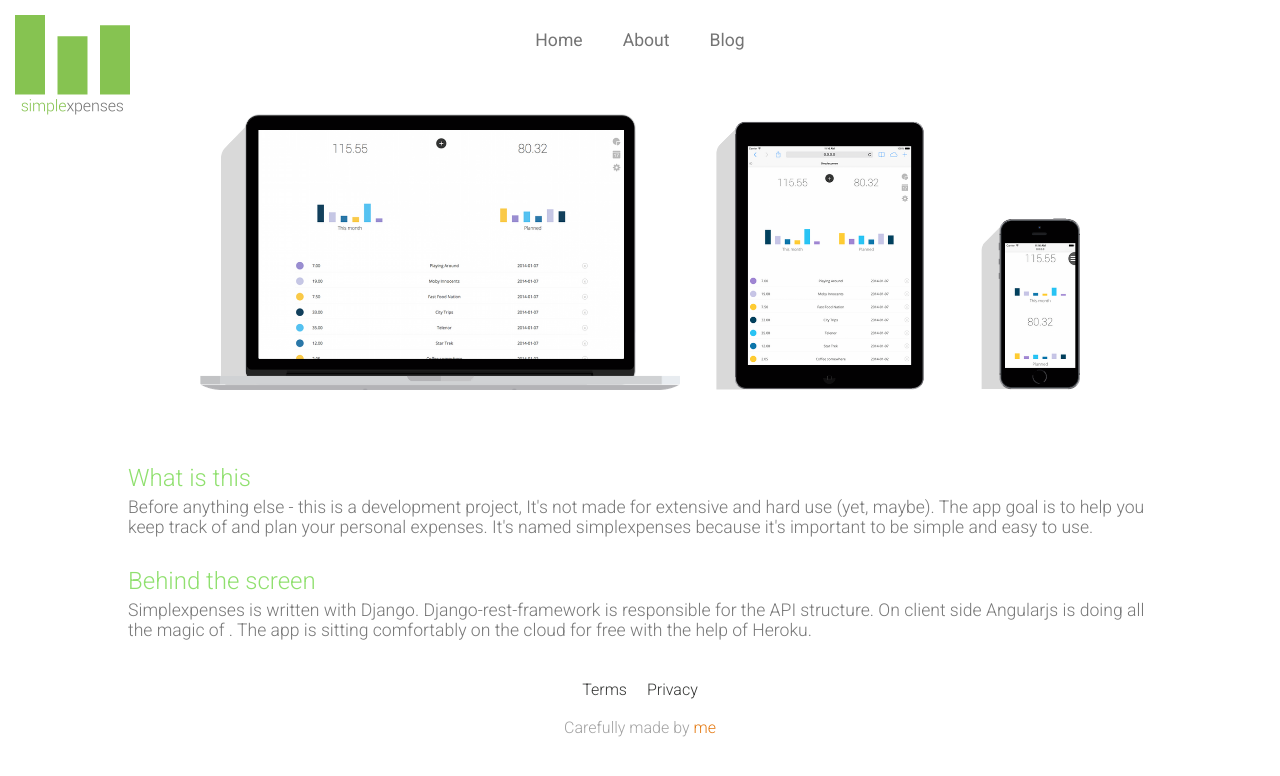
After one commit to rallyos/simplexpenses, a Django app: page /about in a window 1280 px wide. The commit adds this page. Shown: the top 776 px of the page. Run offline with Django 3.2, Linux system fonts and the light colour scheme.

Commit message:
08.01.14

```diff
--- a/main/models.py
+++ b/main/models.py
@@ -23,5 +23,5 @@
 
 class AppSettings(models.Model):
 	user = models.ForeignKey(User)
-	currency = models.CharField(max_length=10)
+	currency = models.CharField(max_length=10, blank=True)
 	show_newCatButton = models.BooleanField(default=True)
--- a/main/urls.py
+++ b/main/urls.py
@@ -4,6 +4,7 @@
 
 urlpatterns = patterns('',
     url(r'^$', views.index, name='index'),
+    url(r'^about', views.about, name='about'),
     url(r'^set_currency', views.set_currency, name='set_currency'),
     url(r'^toggleNewCgButton', views.toggleNewCgButton, name='toggleNewCgButton'),
     url(r'^login', views.login_user, name='login'),
--- a/main/views.py
+++ b/main/views.py
@@ -35,6 +35,9 @@
     else:
         return render(request, 'index.html')
 
+def about(request):
+    return render(request, 'about.html')
+
 # maybe create one function for all settings
 def set_currency(request):
     if request.method == 'POST':
@@ -63,6 +66,10 @@
             username = request.POST['username']
             password = request.POST['password1']
             user = authenticate(username=username, password=password)
+
+            # Just testing this way
+
+            AppSettings.objects.create(user_id=user.id)
 
             if user is not None:
                 if user.is_active:
--- a/static/css/front.css
+++ b/static/css/front.css
@@ -146,6 +146,28 @@
 .me:hover {
 	text-decoration: underline;
 }
+.app-about {
+
+}
+.app-about-image {
+	width: 880px;
+	max-width: 100%;
+	margin: 30px auto 70px;
+}
+.app-about-heading {
+	margin: 0 0 0 10%;
+	font-weight: 300;
+	color: #90E06F;
+	text-align: left;
+}
+.app-about-text {
+	width: 80%;
+	margin: 5px auto 30px;
+	font-size: 1.1rem;
+	font-weight: 300;
+	color: #787878;
+	text-align: left;
+}
 @media screen and (max-width: 1024px) {
 	.feature {
 		width: 28%;
@@ -184,6 +206,12 @@
 		width: 45%;
 		margin: 0 2.5%;
 	}
+	.app-about-heading {
+		margin-left: 2%;
+	}
+	.app-about-text {
+		width: 96%;
+	}
 }
 @media screen and (max-width: 668px) {
 	.signup-input {
--- /dev/null
+++ b/templates/about.html
@@ -0,0 +1,40 @@
+{% load staticfiles %}
+<!doctype html>
+<html lang="en">
+<head>
+	<meta charset="UTF-8">
+	<meta name="viewport" content="width=device-width, initial-scale=1.0, maximum-scale=1.0, user-scalable=no"/>
+	<link href='http://fonts.googleapis.com/css?family=Roboto:400,100,300' rel='stylesheet'>
+	<link href="{% static "css/front.css" %}" rel="stylesheet" >
+	<title>Simplexpenses</title>
+</head>
+<body>
+	<div class="wrapper">
+		<header>
+			<img class="logo" src="{% static "img/logo.png" %}" alt="simplexpenses">
+			<nav class="nav-block">
+				<ul class="nav-list">
+					<li class="nav-item"><a class="nav-item-link" href="/">Home</a></li>
+					<li class="nav-item"><a class="nav-item-link" href="about">About</a></li>
+					<li class="nav-item"><a class="nav-item-link" href="blog">Blog</a></li>
+				</ul>
+			</nav>
+		</header>
+		<section class="app-about">
+			<img class="app-about-image" src="{% static "img/mocks_example.png" %}" alt="simplexpenses">
+			<h2 class="app-about-heading">What is this</h2>
+			<p class="app-about-text">Before anything else - this is a development project, It's not made for extensive and hard use (yet, maybe). The app goal is to help you keep track of and plan your personal expenses. It's named simplexpenses because it's important to be simple and easy to use.</p>
+			<h2 class="app-about-heading">Behind the screen</h2>
+			<p class="app-about-text">Simplexpenses is written with Django. Django-rest-framework is responsible for the API structure. On client side Angularjs is doing all the magic of . The app is sitting comfortably on the cloud for free with the help of Heroku. </p>
+		</section>
+		<footer class="footer">
+			<ul class="footer-links">
+				<li class="footer-link-item"><a href="">Terms</a></li>
+				<li class="footer-link-item"><a href="">Privacy</a></li>
+			</ul>
+			<h4 class="madeby">Carefully made by <a href="http://dimitarralev.net" target="_blank" class="me">me</a></h4>
+		</footer>
+	</div>
+	<script src="{% static "js/front.js" %}"></script>
+</body>
+</html>
--- a/templates/index.html
+++ b/templates/index.html
@@ -14,7 +14,7 @@
 			<img class="logo" src="{% static "img/logo.png" %}" alt="simplexpenses">
 			<nav class="nav-block">
 				<ul class="nav-list">
-					<li class="nav-item"><a class="nav-item-link" href="#">Home</a></li>
+					<li class="nav-item"><a class="nav-item-link" href="/">Home</a></li>
 					<li class="nav-item"><a class="nav-item-link" href="about">About</a></li>
 					<li class="nav-item"><a class="nav-item-link" href="blog">Blog</a></li>
 				</ul>
```
Also changed, not shown: static/css/user.css (+14 -10 lines), static/img/mocks_example.png (added).
